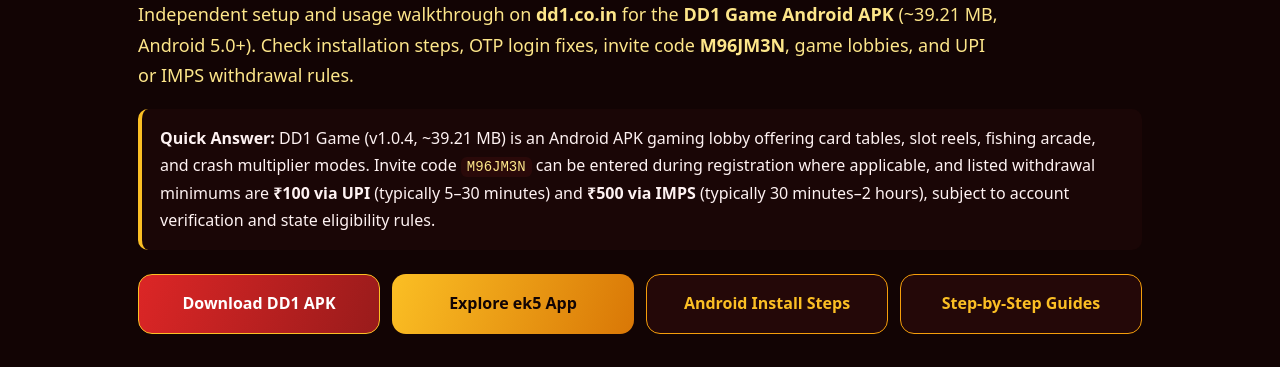
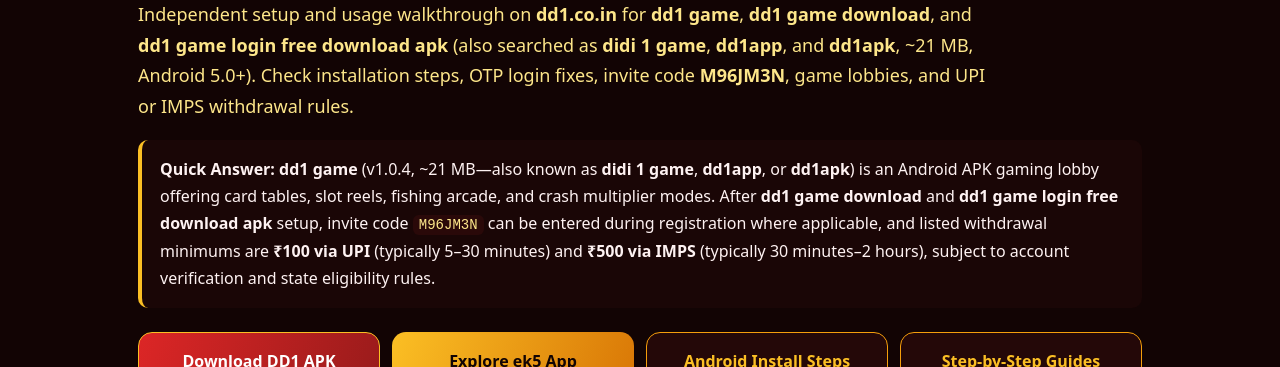
Before and after one commit to ajayjada2624/Dd1, a plain HTML site: page index.html in a window 1280 px wide. Shown: the part 273-640 px from the top of the page. Drawn offline with Linux system fonts and the light colour scheme.

Commit message:
Revise SEO meta tags for DD1 Game APK
Updated meta tags and content for SEO optimization, including title and description changes to reflect the app's branding and features.

```diff
--- a/index.html
+++ b/index.html
@@ -6,8 +6,8 @@
   <meta name="theme-color" content="#120505">
 
   <!-- Primary SEO Meta Tags -->
-  <title>DD1 Game APK (v1.0.4) Guide: Download, Login, Invite Code &amp; UPI Payouts</title>
-  <meta name="description" content="Updated November 2026 guide for DD1 Game APK v1.0.4 on dd1.co.in. Check Android 5.0+ setup, OTP login fixes, invite code M96JM3N details, game categories, and UPI or IMPS withdrawal rules.">
+  <title>DD1 Game APK (v1.0.4) Guide: DD1 Game Download, Login, Invite Code &amp; UPI Payouts</title>
+  <meta name="description" content="Updated November 2026 guide for dd1 game, dd1 game download, dd1 game login free download apk, didi 1 game, dd1app, and dd1apk (v1.0.4, 21 MB) on dd1.co.in. Check Android 5.0+ setup, OTP login fixes, invite code M96JM3N, and UPI or IMPS withdrawal rules.">
   <meta name="robots" content="index, follow, max-image-preview:large, max-snippet:-1, max-video-preview:-1">
   <link rel="canonical" href="https://dd1.co.in/">
 
@@ -20,16 +20,16 @@
   <meta property="og:locale" content="en_IN">
   <meta property="og:url" content="https://dd1.co.in/">
   <meta property="og:site_name" content="DD1 Game Portal">
-  <meta property="og:title" content="DD1 Game APK (v1.0.4) Guide – Download, Login &amp; UPI Withdrawals">
-  <meta property="og:description" content="Android APK v1.0.4 setup, OTP troubleshooting, invite code M96JM3N, and UPI (₹100 min) or IMPS (₹500 min) payout guide on dd1.co.in.">
+  <meta property="og:title" content="DD1 Game APK (v1.0.4) – DD1 Game Download, Login &amp; UPI Withdrawals">
+  <meta property="og:description" content="dd1 game login free download apk, dd1 game download (21 MB), didi 1 game, dd1app, and dd1apk setup, OTP help, invite code M96JM3N, and UPI/IMPS payout guide on dd1.co.in.">
   <meta property="og:image" content="https://dd1.co.in/logo.png">
   <meta property="og:image:alt" content="DD1 Game Portal Logo">
 
   <!-- Twitter Cards -->
   <meta name="twitter:card" content="summary_large_image">
   <meta name="twitter:url" content="https://dd1.co.in/">
-  <meta name="twitter:title" content="DD1 Game APK (v1.0.4) Guide – Download, Login &amp; UPI Withdrawals">
-  <meta name="twitter:description" content="Android APK v1.0.4 guide, OTP login help, invite code M96JM3N, and UPI/IMPS limits on dd1.co.in.">
+  <meta name="twitter:title" content="DD1 Game APK (v1.0.4) – DD1 Game Download, Login &amp; UPI Withdrawals">
+  <meta name="twitter:description" content="dd1 game, dd1 game download, dd1 game login free download apk, didi 1 game, dd1app, and dd1apk (21 MB) guide on dd1.co.in.">
   <meta name="twitter:image" content="https://dd1.co.in/logo.png">
 
   <!-- Rich Snippets Schema (SEO, AEO & GEO) -->
@@ -62,7 +62,7 @@
         "@id": "https://dd1.co.in/#website",
         "url": "https://dd1.co.in/",
         "name": "DD1 Game Portal",
-        "description": "Independent informational guide and Android APK setup resource for DD1 Game covering installation, OTP login, invite code M96JM3N, and UPI or IMPS withdrawals.",
+        "description": "Independent informational guide and Android APK setup resource for dd1 game, dd1 game download, dd1 game login free download apk, didi 1 game, dd1app, and dd1apk covering installation, OTP login, invite code M96JM3N, and UPI or IMPS withdrawals.",
         "inLanguage": "en-IN",
         "publisher": {
           "@id": "https://dd1.co.in/#organization"
@@ -72,7 +72,7 @@
         "@type": "WebPage",
         "@id": "https://dd1.co.in/#webpage",
         "url": "https://dd1.co.in/",
-        "name": "DD1 Game APK (v1.0.4) Guide: Download, Login, Invite Code & UPI Payouts",
+        "name": "DD1 Game APK (v1.0.4) Guide: DD1 Game Download, Login, Invite Code & UPI Payouts",
         "isPartOf": {
           "@id": "https://dd1.co.in/#website"
         },
@@ -86,10 +86,11 @@
       {
         "@type": "SoftwareApplication",
         "@id": "https://dd1.co.in/#app",
-        "name": "DD1 Game App",
+        "name": "DD1 Game App (dd1app / dd1apk)",
+        "alternateName": ["dd1 game", "dd1 game download", "dd1 game login free download apk", "didi 1 game", "dd1app", "dd1apk"],
         "operatingSystem": "Android 5.0+",
         "applicationCategory": "GameApplication",
-        "fileSize": "39.21 MB",
+        "fileSize": "21 MB",
         "softwareVersion": "1.0.4",
         "inLanguage": "en-IN",
         "image": "https://dd1.co.in/logo.png",
@@ -105,10 +106,10 @@
         "mainEntity": [
           {
             "@type": "Question",
-            "name": "What is DD1 Game App and what version is listed?",
+            "name": "What is DD1 Game App (dd1app / dd1apk) and what version is listed?",
             "acceptedAnswer": {
               "@type": "Answer",
-              "text": "DD1 Game is an Android mobile gaming application listed as APK version 1.0.4 (~39.21 MB) for Android 5.0 and above, bringing card games, slots, arcade fishing, and multiplier games into one interface."
+              "text": "DD1 Game—also searched as dd1 game, didi 1 game, dd1app, or dd1apk—is an Android mobile gaming application listed as APK version 1.0.4 (~21 MB) for Android 5.0 and above, bringing card games, slots, arcade fishing, and multiplier games into one interface."
             }
           },
           {
@@ -257,11 +258,11 @@
 
 <main id="home">
   <span class="eyebrow">UPDATED NOVEMBER 25, 2026 • ANDROID APK v1.0.4 GUIDE</span>
-  <h1>DD1 Game APK (v1.0.4): Download, Login, Invite Code &amp; UPI Guide</h1>
-  <p class="lead">Independent setup and usage walkthrough on <strong>dd1.co.in</strong> for the <strong>DD1 Game Android APK</strong> (~39.21 MB, Android 5.0+). Check installation steps, OTP login fixes, invite code <strong>M96JM3N</strong>, game lobbies, and UPI or IMPS withdrawal rules.</p>
+  <h1>DD1 Game APK (v1.0.4): DD1 Game Download, Login &amp; UPI Guide</h1>
+  <p class="lead">Independent setup and usage walkthrough on <strong>dd1.co.in</strong> for <strong>dd1 game</strong>, <strong>dd1 game download</strong>, and <strong>dd1 game login free download apk</strong> (also searched as <strong>didi 1 game</strong>, <strong>dd1app</strong>, and <strong>dd1apk</strong>, ~21 MB, Android 5.0+). Check installation steps, OTP login fixes, invite code <strong>M96JM3N</strong>, game lobbies, and UPI or IMPS withdrawal rules.</p>
 
   <div class="answer-box" role="region" aria-label="Quick Summary">
-    <strong>Quick Answer:</strong> DD1 Game (v1.0.4, ~39.21 MB) is an Android APK gaming lobby offering card tables, slot reels, fishing arcade, and crash multiplier modes. Invite code <code>M96JM3N</code> can be entered during registration where applicable, and listed withdrawal minimums are <strong>₹100 via UPI</strong> (typically 5–30 minutes) and <strong>₹500 via IMPS</strong> (typically 30 minutes–2 hours), subject to account verification and state eligibility rules.
+    <strong>Quick Answer:</strong> <strong>dd1 game</strong> (v1.0.4, ~21 MB—also known as <strong>didi 1 game</strong>, <strong>dd1app</strong>, or <strong>dd1apk</strong>) is an Android APK gaming lobby offering card tables, slot reels, fishing arcade, and crash multiplier modes. After <strong>dd1 game download</strong> and <strong>dd1 game login free download apk</strong> setup, invite code <code>M96JM3N</code> can be entered during registration where applicable, and listed withdrawal minimums are <strong>₹100 via UPI</strong> (typically 5–30 minutes) and <strong>₹500 via IMPS</strong> (typically 30 minutes–2 hours), subject to account verification and state eligibility rules.
   </div>
 
   <div class="actions">
@@ -273,7 +274,7 @@
 
   <section id="games-preview">
     <h2>Game Categories &amp; Formats Available</h2>
-    <p>The app organizes mobile games into dedicated lobbies so you can switch between card tables, multiplier rounds, and reel-based titles:</p>
+    <p>Whether you access the lobby via <strong>dd1 game</strong>, <strong>dd1app</strong>, <strong>dd1apk</strong>, or <strong>didi 1 game</strong>, titles are grouped into clear categories so you can switch between card tables, multiplier rounds, and reel-based games:</p>
     <div class="game-gallery">
       <div class="game-photo-card">
         <img src="DD1%20Game%20Photos%201.jpg" alt="DD1 Game App - Teen Patti and Card Tables" loading="lazy">
@@ -295,13 +296,13 @@
 
   <section id="overview">
     <h2>DD1 APK Technical Specifications (2026)</h2>
-    <p>Verify device compatibility, storage headroom, and payment eligibility before downloading or installing the APK file:</p>
+    <p>Verify device compatibility, storage headroom, and payment eligibility before running <strong>dd1 game download</strong> or installing the <strong>dd1apk</strong> file:</p>
     <table>
       <tbody>
-        <tr><td>App Name</td><td>DD1 Game (DD1 App)</td></tr>
+        <tr><td>App Name</td><td>DD1 Game (dd1app / dd1apk / didi 1 game)</td></tr>
         <tr><td>Guide Domain</td><td>dd1.co.in</td></tr>
         <tr><td>Package Version</td><td>v1.0.4 (Android APK)</td></tr>
-        <tr><td>Package Size</td><td>~39.21 MB</td></tr>
+        <tr><td>Package Size</td><td>~21 MB</td></tr>
         <tr><td>Supported OS</td><td>Android 5.0 (Lollipop) and newer</td></tr>
         <tr><td>Free Storage Needed</td><td>250–300 MB recommended internal space</td></tr>
         <tr><td>Payment Channels</td><td>UPI (GPay, PhonePe, Paytm, BHIM) &amp; IMPS Bank Transfer</td></tr>
@@ -319,8 +320,8 @@
         <p>Payouts to verified UPI IDs or bank accounts typically process within 5–30 minutes for UPI and 30 minutes–2 hours for IMPS once profile checks pass.</p>
       </article>
       <article class="card">
-        <h3>Compact ~39 MB Package</h3>
-        <p>Lightweight installation footprint suited for standard Android phones and mobile data connections without heavy storage overhead.</p>
+        <h3>Compact ~21 MB Package</h3>
+        <p>Lightweight <strong>dd1apk</strong> / <strong>dd1app</strong> installation footprint suited for standard Android phones and mobile data connections without heavy storage overhead.</p>
       </article>
       <article class="card">
         <h3>Referral Code Linking</h3>
@@ -328,11 +329,11 @@
       </article>
       <article class="card">
         <h3>Multi-Mode Lobby</h3>
-        <p>Access Teen Patti, card rooms, slot reels, arcade titles, and multiplier games from a single mobile home screen.</p>
+        <p>Access Teen Patti, card rooms, slot reels, arcade titles, and multiplier games inside <strong>dd1 game</strong> (also called <strong>didi 1 game</strong>) from one home screen.</p>
       </article>
       <article class="card">
         <h3>OTP Verification &amp; Security</h3>
-        <p>Mobile OTP sign-in protects account access—never share your SMS OTP, account password, or UPI PIN with anyone claiming support.</p>
+        <p>Mobile OTP sign-in protects <strong>dd1 game login free download apk</strong> access—never share your SMS OTP, account password, or UPI PIN with anyone claiming support.</p>
       </article>
       <article class="card">
         <h3>Wallet History &amp; Support</h3>
@@ -387,7 +388,7 @@
   <section id="referral">
     <h2>How Referrals &amp; Invite Code M96JM3N Work</h2>
     <ol>
-      <li>Open the app and navigate to the <strong>Refer &amp; Earn / Agent</strong> screen.</li>
+      <li>Open <strong>dd1app</strong> and navigate to the <strong>Refer &amp; Earn / Agent</strong> screen.</li>
       <li>Copy your referral link or share invite code <code>M96JM3N</code> with eligible users.</li>
       <li>Ensure new sign-ups enter the code during registration and follow any listed referral conditions.</li>
       <li>Review referral terms and minimum withdrawal rules inside the app before requesting a payout.</li>
@@ -395,12 +396,12 @@
   </section>
 
   <section id="install">
-    <h2>How to Download &amp; Install DD1 APK on Android</h2>
+    <h2>How to Complete DD1 Game Download &amp; Login on Android</h2>
     <ol>
-      <li>Select <strong>Download DD1 APK</strong> above to save the installer file to your Android device.</li>
-      <li>Open <strong>Settings → Apps &amp; Notifications → Special App Access → Install Unknown Apps</strong> (or <strong>Install unknown apps</strong> in Android 11+) and allow your browser.</li>
+      <li>Select <strong>Download DD1 APK</strong> above to start your <strong>dd1 game download</strong> (~21 MB installer for <strong>dd1 game</strong> / <strong>didi 1 game</strong>) on your Android device.</li>
+      <li>Open <strong>Settings → Apps &amp; Notifications → Special App Access → Install Unknown Apps</strong> (or <strong>Install unknown apps</strong> in Android 11+) and allow your browser to install the <strong>dd1apk</strong> file.</li>
       <li>Open your phone's <strong>Downloads</strong> folder and tap the saved APK file.</li>
-      <li>Tap <strong>Install</strong>, open the app after setup completes, verify your mobile number via OTP, and enter invite code <code>M96JM3N</code> if prompted.</li>
+      <li>Tap <strong>Install</strong>, open <strong>dd1app</strong> after setup completes, finish <strong>dd1 game login free download apk</strong> with mobile OTP verification, and enter invite code <code>M96JM3N</code> if prompted.</li>
     </ol>
   </section>
 
@@ -408,7 +409,7 @@
     <h2>Fixing Common Install, Login OTP &amp; Payout Issues</h2>
     <div class="card" style="margin-bottom:12px">
       <h3>1. "App Not Installed" on Android</h3>
-      <p>Usually caused by low storage (under 200 MB free), an incomplete download, or a conflicting older build. Free up at least 300 MB of space, remove old APK files, and download a fresh installer.</p>
+      <p>Usually caused by low storage (under 200 MB free), an incomplete <strong>dd1 game download</strong>, or a conflicting older build. Free up at least 300 MB of space, remove old APK files, and download a fresh <strong>dd1apk</strong> installer.</p>
     </div>
     <div class="card" style="margin-bottom:12px">
       <h3>2. Google Play Protect Warning</h3>
@@ -416,7 +417,7 @@
     </div>
     <div class="card" style="margin-bottom:12px">
       <h3>3. Login OTP Not Received</h3>
-      <p>Check cellular signal strength, verify the SIM card is active for SMS, inspect spam/blocked message folders, and wait for the timer before requesting another OTP.</p>
+      <p>Check cellular signal strength, verify the SIM card is active for SMS, inspect spam/blocked message folders, and wait for the timer before requesting another OTP during login.</p>
     </div>
     <div class="card">
       <h3>4. Delayed or Rejected Withdrawals</h3>
@@ -436,12 +437,12 @@
 
   <section id="latest-guides">
     <h2>Detailed Guides on dd1.co.in</h2>
-    <p>Explore focused walkthroughs for installation, payouts, OTP troubleshooting, and bankroll habits:</p>
+    <p>Explore focused walkthroughs for <strong>dd1 game download</strong>, payouts, OTP troubleshooting, and bankroll habits:</p>
     <div class="grid">
       <article class="card">
         <a href="/dd1-apk-download-install-guide/">
           <h3>DD1 APK Download &amp; Install Guide</h3>
-          <p>Step-by-step Android permissions, storage tips, and APK setup instructions.</p>
+          <p>Step-by-step Android permissions, storage tips, and <strong>dd1apk</strong> / <strong>dd1app</strong> setup instructions.</p>
         </a>
       </article>
       <article class="card">
@@ -468,12 +469,12 @@
   <section id="faq" class="faq">
     <h2>Frequently Asked Questions (FAQ)</h2>
     <details>
-      <summary>What is DD1 Game App?</summary>
-      <p>DD1 Game is an Android mobile gaming app distributed as an APK (~39.21 MB, v1.0.4) grouping card games, slot reels, fishing arcade titles, and crash multiplier modes.</p>
+      <summary>What is DD1 Game App (dd1 game / didi 1 game)?</summary>
+      <p><strong>dd1 game</strong> (also searched as <strong>didi 1 game</strong>, <strong>dd1app</strong>, or <strong>dd1apk</strong>) is an Android mobile gaming app distributed as an APK (~21 MB, v1.0.4) grouping card games, slot reels, fishing arcade titles, and crash multiplier modes.</p>
     </details>
     <details>
-      <summary>Is downloading the DD1 APK on dd1.co.in free?</summary>
-      <p>Yes, downloading the APK file is free. Adding wallet funds is optional and applies only if you choose to participate in paid modes where legally permitted.</p>
+      <summary>Is dd1 game login free download apk on dd1.co.in free?</summary>
+      <p>Yes, <strong>dd1 game download</strong> and installing the APK file is free. Adding wallet funds is optional and applies only if you choose to participate in paid modes where legally permitted.</p>
     </details>
     <details>
       <summary>What is the invite code for DD1 Game?</summary>
@@ -499,7 +500,7 @@
 
   <section class="ready-panel" id="ready">
     <h2>Need Setup or Payout Help?</h2>
-    <p>Follow the installation guide, enter invite code <code>M96JM3N</code> during registration if applicable, and keep play strictly within a personal budget.</p>
+    <p>Follow the <strong>dd1 game download</strong> guide, enter invite code <code>M96JM3N</code> during registration if applicable, and keep play strictly within a personal budget.</p>
     <div class="actions">
       <a class="action primary-dd1" href="https://share-ijtvvfn3ct.f8game.online/share/agent/AA60APTU?data=eyJtIjoyLCJsYW5nIjoiZW4iLCJpZCI6MX0=" target="_blank" rel="sponsored noopener noreferrer">Download DD1 APK</a>
       <a class="action primary-in7" href="https://ek5.co.in/" target="_blank" rel="sponsored noopener noreferrer">Explore ek5 App</a>
@@ -512,7 +513,7 @@
     <img class="logo" src="/logo.png" alt="DD1 Logo" width="42" height="42">
     <span>DD1</span>
   </div>
-  <p class="footer-description">dd1.co.in is an independent informational portal covering setup, login troubleshooting, and payment rules for DD1 Game and ek5 Android apps.</p>
+  <p class="footer-description">dd1.co.in is an independent informational portal covering <strong>dd1 game download</strong>, <strong>dd1 game login free download apk</strong>, OTP troubleshooting, and payment rules for <strong>dd1 game</strong> (<strong>didi 1 game</strong>, <strong>dd1app</strong>, <strong>dd1apk</strong>) and ek5 Android apps.</p>
 
   <div class="footer-links">
     <a href="#home">Home</a>
```
